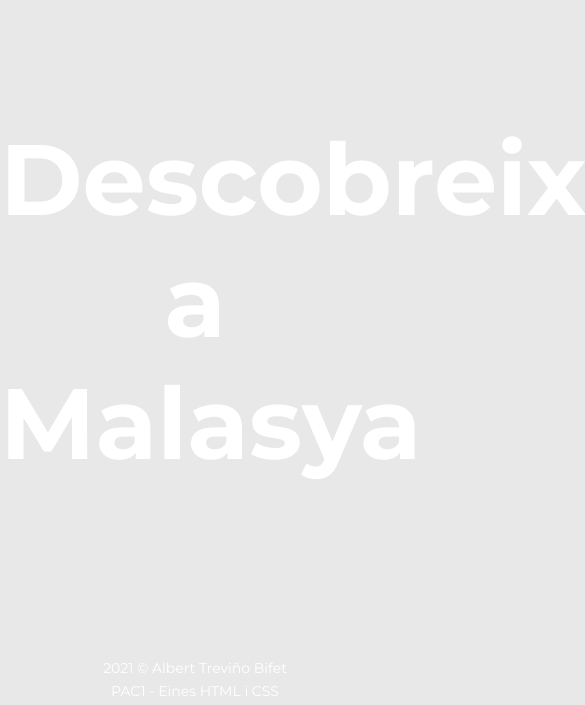
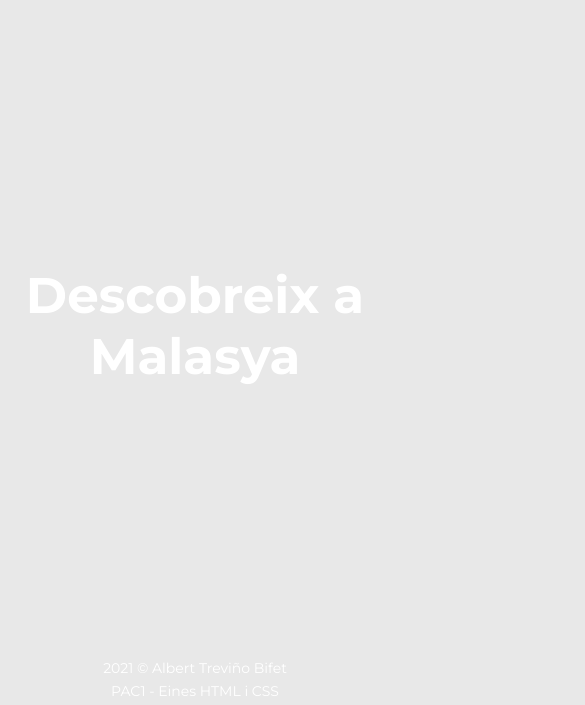
Before and after one commit to atrevinyo/Eines-HTML-i-CSS-PAC1, a website built with Parcel: page index.html in a window 390 px wide. Shown: the part 139-844 px from the top of the page, 585 px wide, since content can reach past the window. Built offline with nearby package versions, Linux system fonts and the light colour scheme; files whose address does not match are found by name.

Commit message:
Add files via upload

```diff
--- a/css/style.css
+++ b/css/style.css
@@ -327,9 +327,9 @@ tbody tr td:first-child{
         font-size: 16px;
     }
 
-    .lema {
-        max-width: 100%;
-        font-size: 20px;
+    p.lema {
+        /* max-width: 100%; */
+        font-size: 50px;
     }
 
     .peu-pagina-index  {
```
Also changed, not shown: dist/index.html, dist/src/cat1.html, dist/src/cat2.html, dist/src/cat3.html, dist/src/categories.html, dist/src/links.html, dist/src/presentacio.html, 2 other files.
